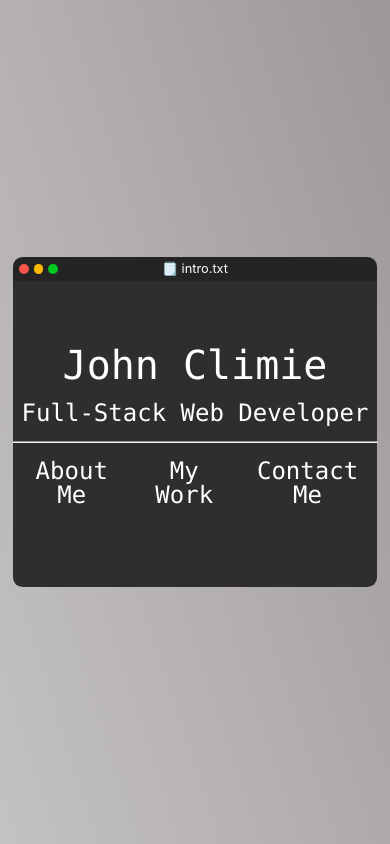
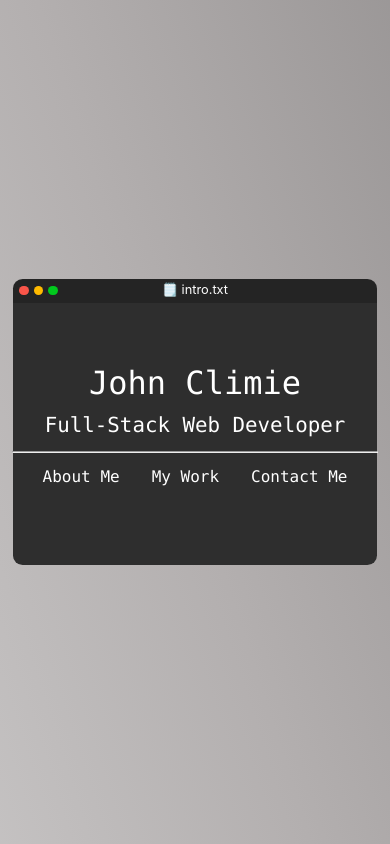
Before and after one commit to johnclimie/portfolio-2023, a Next.js app: page / in a window 390 px wide. Built offline with nearby package versions, Linux system fonts and the light colour scheme.

Commit message:
Adjusted font sizes

```diff
--- a/styles/IntroSection.module.css
+++ b/styles/IntroSection.module.css
@@ -76,14 +76,14 @@
   }
 
   .name {
-    font-size: 2.5rem;
+    font-size: 2rem;
   }
 
   .careerName {
-    font-size: 1.5rem;
+    font-size: 1.3rem;
   }
 
-  .introLinks h2 {
+  .introLink {
     font-size: 1rem;
   }
 }
```
